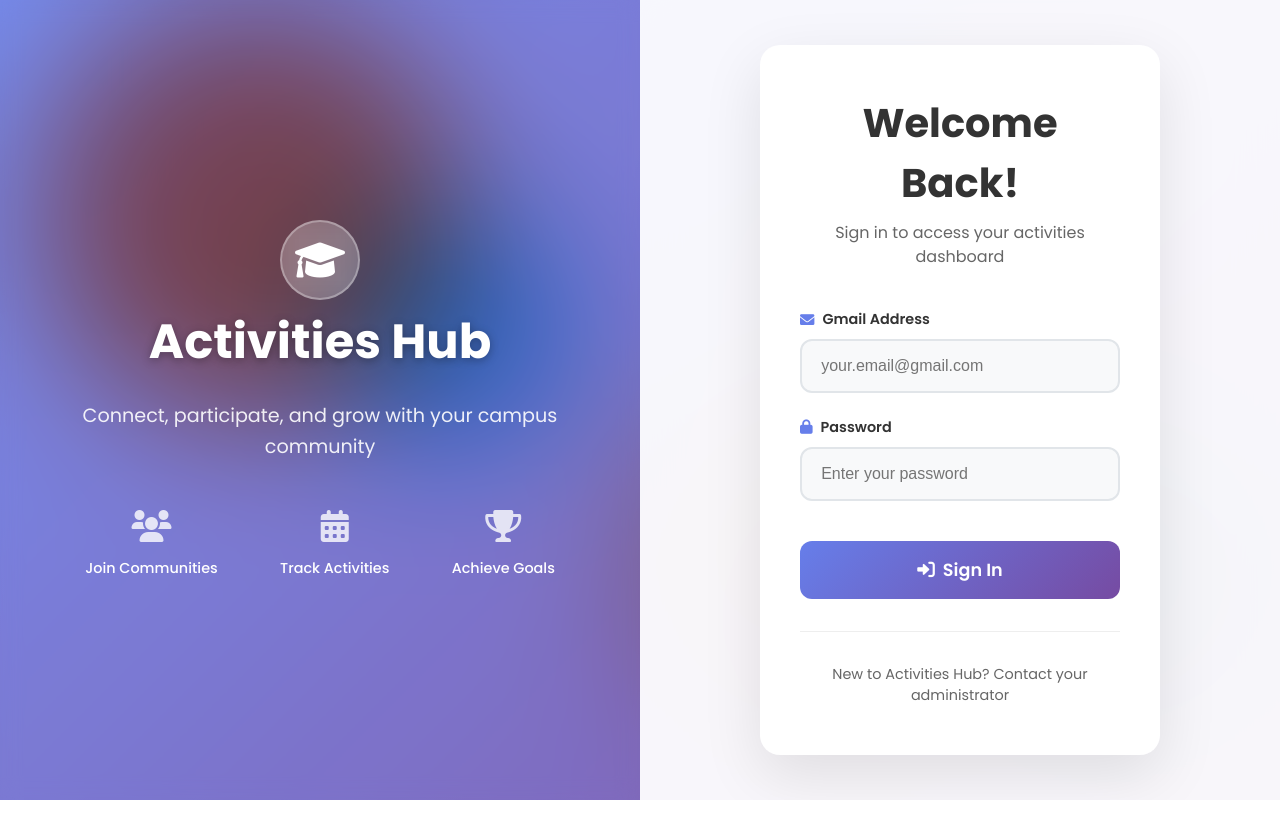
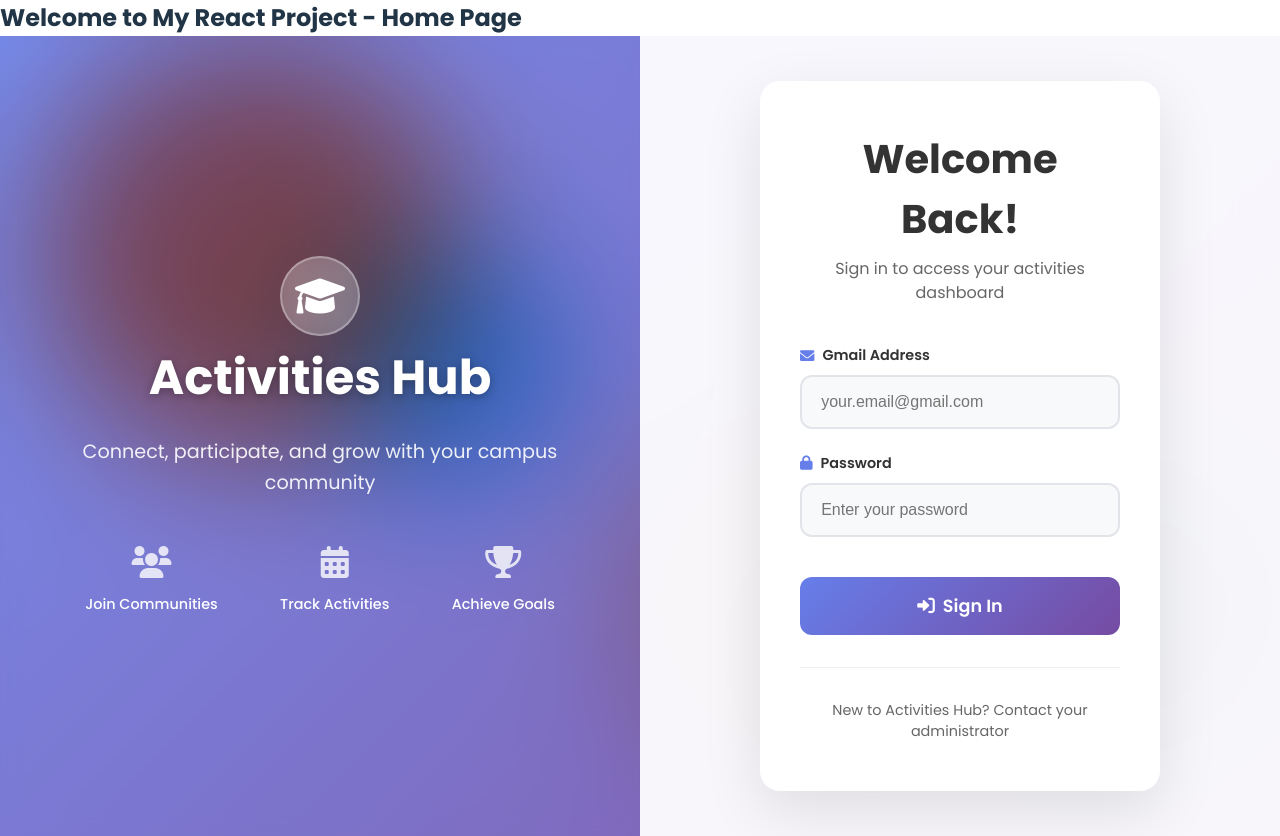
Before and after one commit to vishnusai-2006/FEDF-PROJECT, a React (Vite) app in the folder frontend/: page / in a window 1280 px wide. Before the commit the page ends 800 px from the top, so only its background shows below. Built offline with nearby package versions, Linux system fonts and the light colour scheme.

Commit message:
Added homepage welcome heading

```diff
--- a/frontend/src/App.jsx
+++ b/frontend/src/App.jsx
@@ -41,6 +41,8 @@ function App() {
 
   return (
   <div className="app">
+    <h2>Welcome to My React Project - Home Page</h2>   {/* <-- Added line */}
+
     {!isLoggedIn ? (
       <Login onLogin={handleLogin} />
     ) : (
```
Lines whose indentation alone changed are shown as unchanged.
